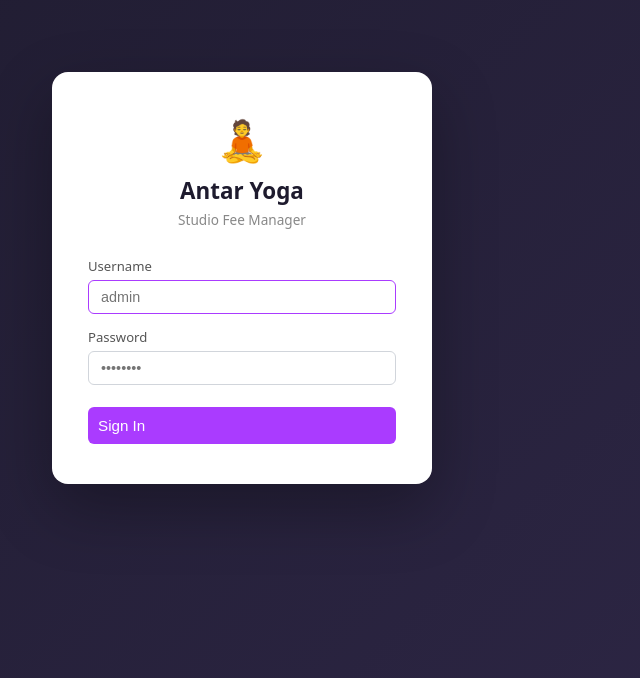
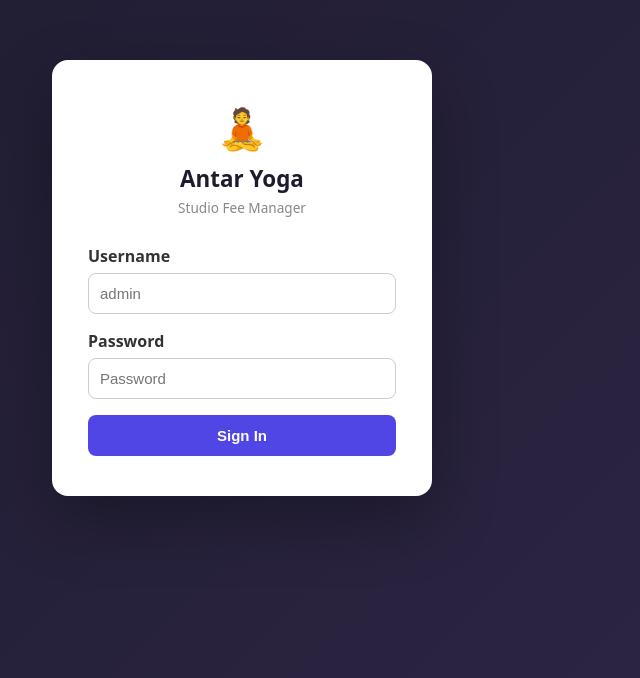
Before and after one commit to jashwanthraju2808-art/studio-fee-manager, a React (Vite) app in the folder frontend/: page /login in a window 1280 px wide. Shown: the part 122-800 px from the top of the page, without its empty margins (398-1038 px from the left). Built offline with nearby package versions, Linux system fonts and the light colour scheme.

Commit message:
Fix login authentication flow

```diff
--- a/frontend/src/pages/Login.jsx
+++ b/frontend/src/pages/Login.jsx
@@ -1,7 +1,8 @@
 import { useState } from "react";
 import { useNavigate } from "react-router-dom";
-import API from "../api/axios";
-import { useAuth } from "../context/AuthContext";
+import axios from "axios";
+
+const API_BASE = "https://antar-yoga-api.onrender.com";
 
 export default function Login() {
   const [username, setUsername] = useState("");
@@ -10,7 +11,6 @@ export default function Login() {
   const [loading, setLoading] = useState(false);
 
   const navigate = useNavigate();
-  const { refreshUser } = useAuth();
 
   async function handleSubmit(e) {
     e.preventDefault();
@@ -19,49 +19,85 @@ export default function Login() {
     setLoading(true);
 
     try {
-      // FastAPI OAuth2 expects form-urlencoded data
+      // FastAPI OAuth2 login requires form-urlencoded data
       const params = new URLSearchParams();
       params.append("username", username.trim());
       params.append("password", password);
 
-      const response = await API.post("/auth/login", params, {
-        headers: {
-          "Content-Type": "application/x-www-form-urlencoded",
-        },
-      });
+      const response = await axios.post(
+        `${API_BASE}/auth/login`,
+        params,
+        {
+          headers: {
+            "Content-Type": "application/x-www-form-urlencoded",
+          },
+          timeout: 30000,
+        }
+      );
 
-      const { access_token, username: loggedInUsername } = response.data;
+      console.log("LOGIN RESPONSE:", response.data);
 
-      if (!access_token) {
-        throw new Error("No access token received from server.");
+      const token = response.data.access_token;
+      const loggedInUsername = response.data.username || username.trim();
+
+      if (!token) {
+        throw new Error("No access token returned by server.");
       }
 
-      // Save JWT
-      localStorage.setItem("token", access_token);
-      localStorage.setItem("username", loggedInUsername || username.trim());
+      // Save token
+      localStorage.setItem("token", token);
+      localStorage.setItem("username", loggedInUsername);
 
-      // Verify token and load complete user
-      await refreshUser();
+      // Verify token directly
+      const meResponse = await axios.get(
+        `${API_BASE}/auth/me`,
+        {
+          headers: {
+            Authorization: `Bearer ${token}`,
+          },
+          timeout: 30000,
+        }
+      );
+
+      console.log("AUTH ME RESPONSE:", meResponse.data);
+
+      // Save user information
+      localStorage.setItem(
+        "user",
+        JSON.stringify(meResponse.data)
+      );
 
       // Login successful
       navigate("/", { replace: true });
+
     } catch (err) {
-      console.error("Login error:", err);
+      console.error("LOGIN ERROR:", err);
 
-      // Remove invalid token if one was saved
+      // Remove invalid token
       localStorage.removeItem("token");
       localStorage.removeItem("username");
+      localStorage.removeItem("user");
 
-      const detail = err.response?.data?.detail;
+      if (err.response) {
+        console.error("STATUS:", err.response.status);
+        console.error("SERVER RESPONSE:", err.response.data);
 
-      if (err.response?.status === 401) {
-        setError("Invalid username or password.");
-      } else if (detail) {
-        setError(detail);
-      } else if (err.message) {
-        setError(err.message);
+        if (err.response.status === 401) {
+          setError("Invalid username or password.");
+        } else if (err.response.status === 422) {
+          setError("Please enter a valid username and password.");
+        } else {
+          setError(
+            err.response.data?.detail ||
+              `Login failed (${err.response.status}).`
+          );
+        }
+      } else if (err.code === "ECONNABORTED") {
+        setError("Server is taking too long to respond. Please try again.");
       } else {
-        setError("Login failed. Please try again.");
+        setError(
+          err.message || "Unable to connect to the server."
+        );
       }
     } finally {
       setLoading(false);
@@ -77,14 +113,15 @@ export default function Login() {
         justifyContent: "center",
         background:
           "linear-gradient(135deg, #1e1b2e 0%, #2d2645 100%)",
+        padding: "20px",
       }}
     >
       <div
         style={{
           background: "#fff",
-          borderRadius: 16,
+          borderRadius: "16px",
           padding: "40px 36px",
-          width: 380,
+          width: "380px",
           maxWidth: "95vw",
           boxShadow: "0 24px 64px rgba(0,0,0,0.3)",
         }}
@@ -92,13 +129,13 @@ export default function Login() {
         <div
           style={{
             textAlign: "center",
-            marginBottom: 28,
+            marginBottom: "28px",
           }}
         >
           <div
             style={{
-              fontSize: 40,
-              marginBottom: 8,
+              fontSize: "40px",
+              marginBottom: "8px",
             }}
           >
             🧘
@@ -128,63 +165,97 @@ export default function Login() {
 
         {error && (
           <div
-            className="alert alert-error"
             style={{
-              marginBottom: 16,
-              padding: "10px 12px",
-              borderRadius: 8,
+              marginBottom: "16px",
+              padding: "12px",
+              borderRadius: "8px",
+              background: "#fef2f2",
+              color: "#991b1b",
+              border: "1px solid #fecaca",
+              fontSize: "14px",
             }}
           >
-            {error}
+            ❌ {error}
           </div>
         )}
 
         <form onSubmit={handleSubmit}>
-          <div className="form-group">
-            <label>Username</label>
+          <div style={{ marginBottom: "16px" }}>
+            <label
+              style={{
+                display: "block",
+                marginBottom: "6px",
+                fontWeight: 600,
+                color: "#333",
+              }}
+            >
+              Username
+            </label>
 
             <input
               type="text"
               value={username}
-              onChange={(e) => {
-                setUsername(e.target.value);
-                setError("");
-              }}
+              onChange={(e) => setUsername(e.target.value)}
               placeholder="admin"
               autoComplete="username"
               required
-              autoFocus
+              style={{
+                width: "100%",
+                boxSizing: "border-box",
+                padding: "11px",
+                border: "1px solid #ccc",
+                borderRadius: "8px",
+                fontSize: "15px",
+              }}
             />
           </div>
 
-          <div className="form-group">
-            <label>Password</label>
+          <div style={{ marginBottom: "16px" }}>
+            <label
+              style={{
+                display: "block",
+                marginBottom: "6px",
+                fontWeight: 600,
+                color: "#333",
+              }}
+            >
+              Password
+            </label>
 
             <input
               type="password"
               value={password}
-              onChange={(e) => {
-                setPassword(e.target.value);
-                setError("");
-              }}
-              placeholder="••••••••"
+              onChange={(e) => setPassword(e.target.value)}
+              placeholder="Password"
               autoComplete="current-password"
               required
+              style={{
+                width: "100%",
+                boxSizing: "border-box",
+                padding: "11px",
+                border: "1px solid #ccc",
+                borderRadius: "8px",
+                fontSize: "15px",
+              }}
             />
           </div>
 
           <button
             type="submit"
-            className="btn btn-primary"
             disabled={loading}
             style={{
               width: "100%",
-              padding: "10px",
-              fontSize: "0.95rem",
-              marginTop: 8,
+              padding: "12px",
+              border: "none",
+              borderRadius: "8px",
+              background: loading ? "#999" : "#4f46e5",
+              color: "#fff",
+              fontSize: "15px",
+              fontWeight: 600,
+              cursor: loading ? "not-allowed" : "pointer",
             }}
           >
-            {loading ? "Signing in…" : "Sign In"}
+            {loading ? "Signing in..." : "Sign In"}
           </button>
         </form>
       </div>
```
